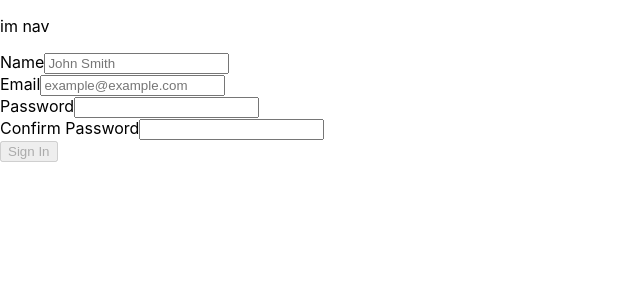
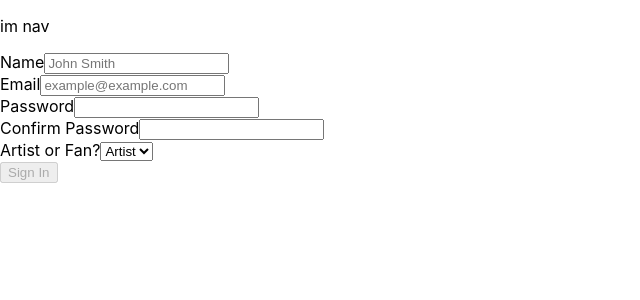
Before and after one commit to msrjr91/Rhythmic, a React (Create React App) app in the folder client/: page /register in a window 1280 px wide. Shown: the top 300 px of the page, without its empty margins (0-640 px from the left). Built offline with nearby package versions, Linux system fonts and the light colour scheme.

Commit message:
Added register path and button

```diff
--- a/client/src/pages/Home.js
+++ b/client/src/pages/Home.js
@@ -9,6 +9,9 @@ const Home = () => {
       <button onClick={() => navigate('/signin')}>
             Sign In
         </button>
+        <div className="register">
+          <button className="register-button" onClick={() => navigate('/register')}>What's Your Rhythm?</button>
+        </div>
         </section>
       <div className="home-feed">
         <div className="feed"><h2>New Tracks</h2></div>
--- a/client/src/pages/Register.js
+++ b/client/src/pages/Register.js
@@ -79,6 +79,14 @@ const Register = () => {
               required
             />
           </div>
+          <div className="input-wrapper">
+            <label htmlFor="isArtist">Artist or Fan?</label>
+            <select>
+              <option value="true">Artist</option>
+              <option value="false">Fan</option>
+            </select>
+          </div>
+
           <button
             disabled={
               !formValues.email ||
```
